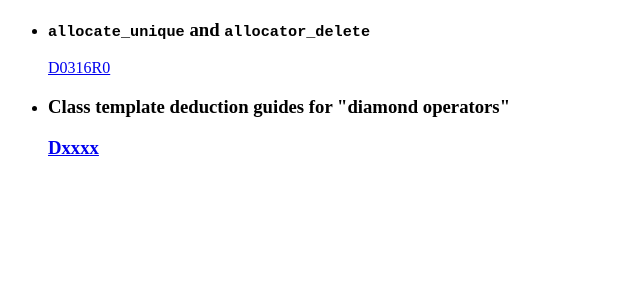
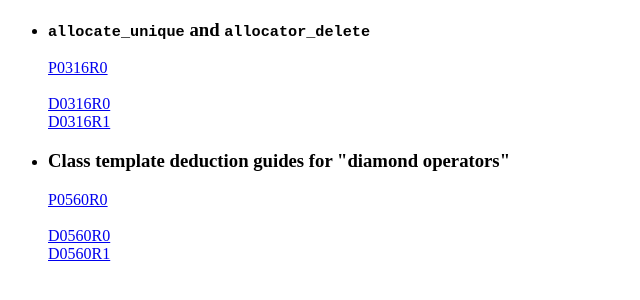
Before and after one commit to mknejp/isocpp-papers, a plain HTML site: page docs/index.html in a window 1280 px wide. Shown: the whole page, without its empty margins (0-640 px from the left). Drawn offline with Linux system fonts and the light colour scheme.

Commit message:
Update index file

```diff
--- a/docs/index.html
+++ b/docs/index.html
@@ -9,11 +9,21 @@
 	<ul>
 		<li>
 			<h3><code>allocate_unique</code> and <code>allocator_delete</code></h3>
+			<a href="P0316R0-allocate_unique.html">P0316R0</a>
+			<br/>
+			<br/>
 			<a href="D0316R0-allocate_unique.html">D0316R0</a>
+			<br/>
+			<a href="D0316R1-allocate_unique.html">D0316R1</a>
 		</li>
 		<li>
-			<h3>Class template deduction guides for &quot;diamond operators&quot;<h3>
-			<a href="dxxxx-deduction-guides.html">Dxxxx</a>
+			<h3>Class template deduction guides for &quot;diamond operators&quot;</h3>
+			<a href="P0560R0-diamond-deduction-guides.html">P0560R0</a>
+			<br/>
+			<br/>
+			<a href="D0560R0-diamond-deduction-guides.html">D0560R0</a>
+			<br/>
+			<a href="D0560R1-diamond-deduction-guides.html">D0560R1</a>
 		</li>
 	</ul>
 </body>
```
